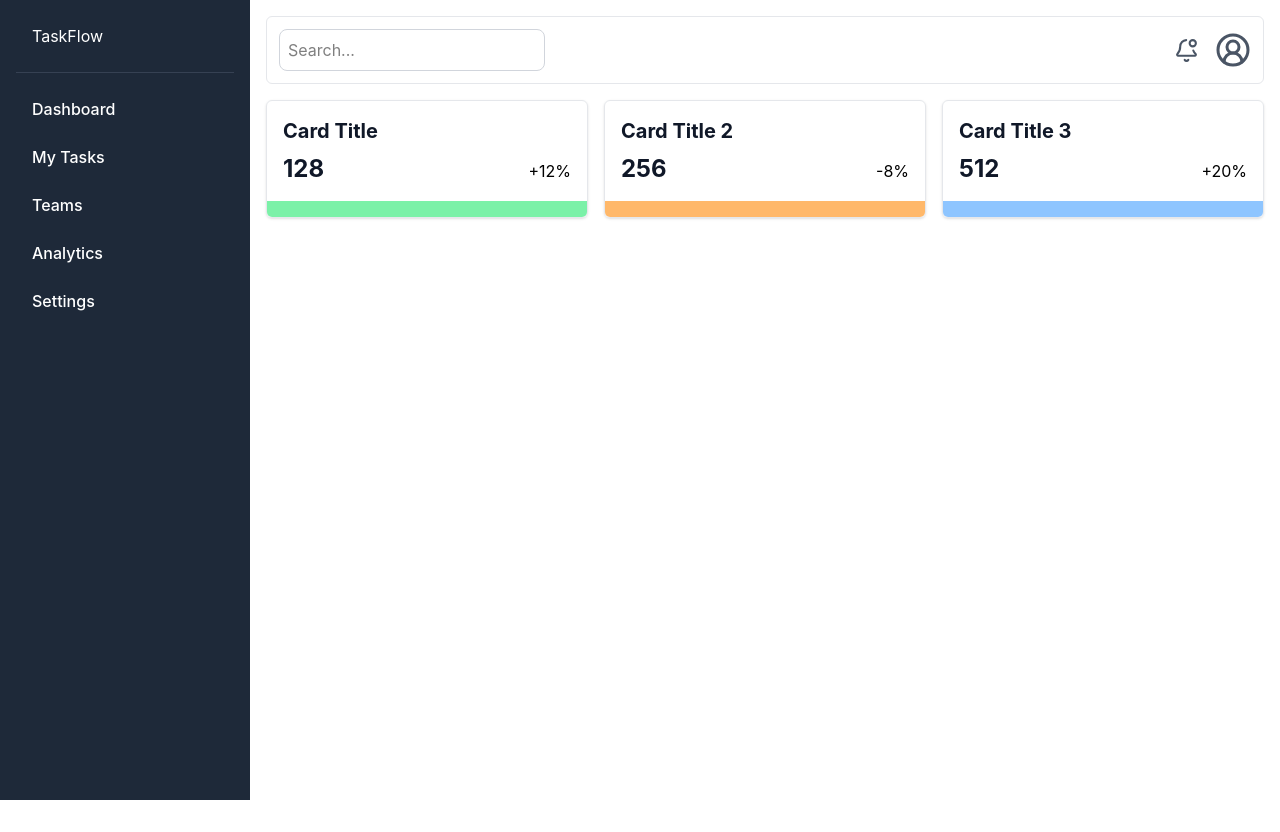
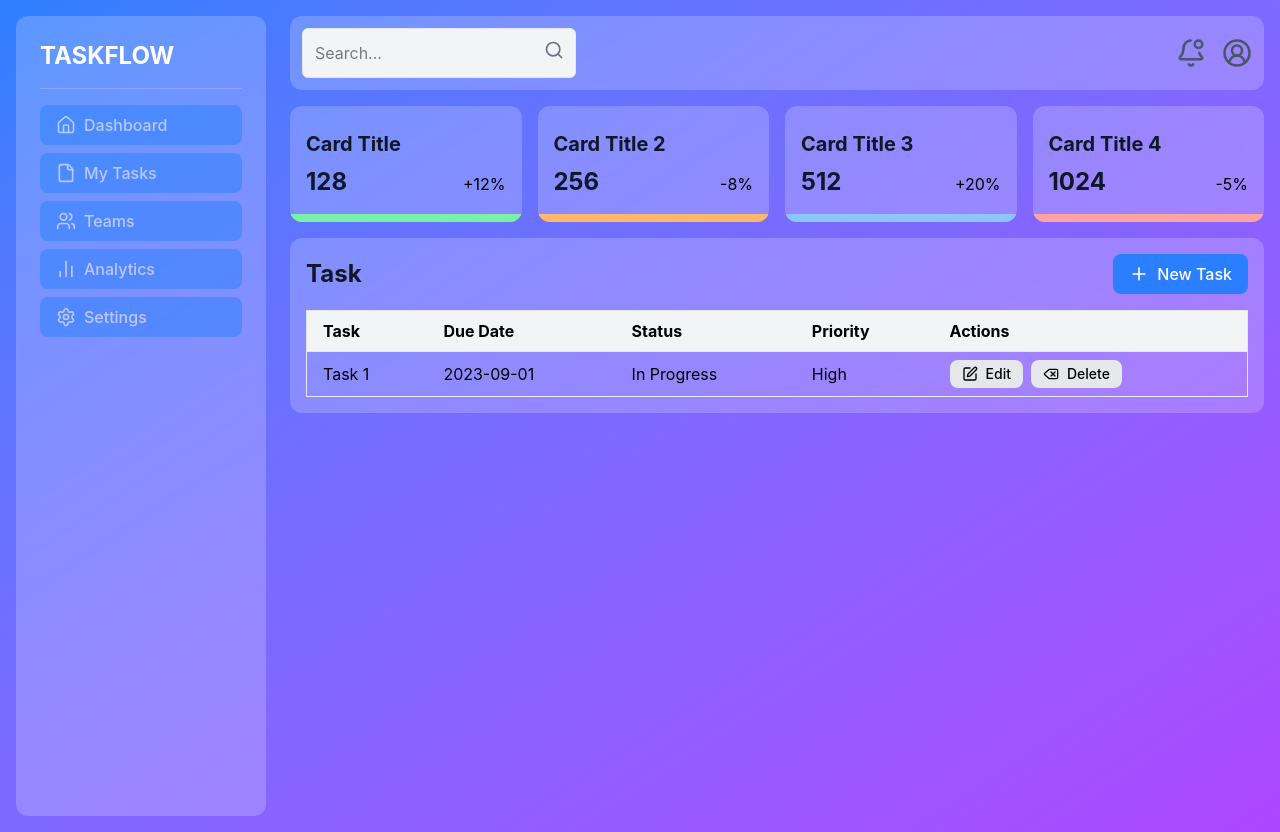
Before and after one commit to yourCode-jd/TaskFlow, a React (Vite) app: page / in a window 1280 px wide. Before the commit the page ends 800 px from the top, so only its background shows below. Built offline with nearby package versions, Linux system fonts and the light colour scheme.

Commit message:
modal and redesign layout

```diff
--- a/src/components/Button/Button.jsx
+++ b/src/components/Button/Button.jsx
@@ -1,8 +1,10 @@
 const variantClasses = {
-  primary: "bg-[var(--primary-color)] text-white hover:bg-blue-700",
-  secondary: "bg-[var(--secondary-color)] text-black hover:bg-gray-300",
-  outline: "border border-gray-400 text-black hover:bg-gray-100",
-  danger: "bg-[var(--danger-color)] text-white hover:bg-red-700",
+  primary: "bg-blue-500 text-white hover:bg-blue-700",
+  secondary: "bg-gray-200 text-black hover:bg-gray-300",
+  outline: "border border-gray-400 text-black hover:bg-gray-200",
+  danger: "bg-red-500 text-white hover:bg-red-700",
+  link: "text-white hover:bg-gray-600 bg-gray-700/30",
+  icon: "bg-gray-200 !p-0 hover:scale-110 ",
 };
 
 const sizeClasses = {
--- a/src/components/Card/Card.jsx
+++ b/src/components/Card/Card.jsx
@@ -21,22 +21,29 @@ function Card() {
       change: "+20%",
       color: "bg-blue-300",
     },
+    {
+      id: 4,
+      title: "Card Title 4",
+      value: 1024,
+      change: "-5%",
+      color: "bg-red-300",
+    },
   ];
 
   return (
-    <div className="grid grid-cols-3 gap-4 mt-4">
+    <div className="grid lg:grid-cols-4 md:grid-cols-3 grid-cols-2 gap-4 mt-4">
       {cardData.map((card) => (
         <div
           key={card.id}
-          className="border border-gray-200 rounded-md p-4 shadow relative overflow-hidden"
+          className=" p-4 py-6 relative overflow-hidden bg-white/20 backdrop-blur-sm rounded-xl"
         >
           <h3>{card.title}</h3>
-          <div className="flex justify-between items-baseline mb-4 mt-2">
+          <div className="flex justify-between items-baseline mt-2">
             <h2>{card.value}</h2>
             <span>{card.change}</span>
           </div>
           <div
-            className={`${card.color} p-2 w-full absolute bottom-0 left-0`}
+            className={`${card.color} p-1 w-full absolute bottom-0 left-0`}
           ></div>
         </div>
       ))}
--- a/src/components/Dashboard/Dashboard.jsx
+++ b/src/components/Dashboard/Dashboard.jsx
@@ -1,16 +1,16 @@
 import Sidebar from "../Sidebar/Sidebar";
 import Header from "../Header/Header";
-import Card from "../Card/Card";
+import DashboardContent from "../DashboardContent/DashboardContent";
 
 function Dashboard() {
   return (
-    <div className="grid grid-cols-[250px_1fr]">
+    <div className="grid grid-cols-[250px_1fr] gap-6 p-4 bg-linear-to-br from-blue-500 to-purple-500">
       <aside className="">
         <Sidebar />
       </aside>
-      <main className="p-4">
+      <main className="">
         <Header />
-        <Card />
+        <DashboardContent />
       </main>
     </div>
   );
--- /dev/null
+++ b/src/components/DashboardContent/DashboardContent.jsx
@@ -0,0 +1,13 @@
+import Card from "../Card/Card";
+import TableCard from "../TableCard/TableCard";
+
+function DashboardContent() {
+  return (
+    <div>
+      <Card />
+      <TableCard />
+    </div>
+  );
+}
+
+export default DashboardContent;
--- a/src/components/Header/Header.jsx
+++ b/src/components/Header/Header.jsx
@@ -1,22 +1,29 @@
-import { BellDot, CircleUserRound } from "lucide-react";
+import { BellDot, CircleUserRound, Search } from "lucide-react";
 
 function Header() {
   return (
-    <div className="bg-white border border-gray-200 rounded-md p-3">
+    <div className="bg-white/20 backdrop-blur-sm rounded-xl p-3">
       <div className="flex justify-between items-center">
-        {/* Search */}
-        <input
-          type="text"
-          placeholder="Search..."
-          className="border border-gray-300 rounded-lg p-2 w-max"
-        />
+        <div className="relative">
+          {/* Search */}
+          <input
+            type="text"
+            placeholder="Search..."
+            className="border border-gray-200 rounded-lg p-2 w-max pr-10"
+          />
+          <Search
+            width={20}
+            height={20}
+            className="absolute right-3 top-3 text-gray-500"
+          />
+        </div>
         {/* Icons */}
         <div className="flex gap-4">
           <button className="text-gray-600 hover:text-gray-800">
-            <BellDot width={25} height={25} />
+            <BellDot width={30} height={30} />
           </button>
           <button className="text-gray-600 hover:text-gray-800">
-            <CircleUserRound width={36} height={36} />
+            <CircleUserRound width={30} height={30} />
           </button>
         </div>
       </div>
--- /dev/null
+++ b/src/components/Modal/AddTaskModal.jsx
@@ -0,0 +1,88 @@
+import { CrossIcon } from "lucide-react";
+import Button from "../Button/Button";
+import { useState } from "react";
+
+function AddTaskModal({ onClose }) {
+  const [addTask, setAddTask] = useState("");
+  const [priority, setPriority] = useState("low");
+  const [dueDate, setDueDate] = useState("");
+
+  // Function
+  const handleSubmit = (e) => {
+    e.preventDefault();
+    // Handle form submission
+    console.log("Task Added:", { addTask, priority, dueDate });
+  };
+
+  return (
+    <>
+      {/* overlay */}
+      <div
+        className="fixed inset-0 bg-black/50 flex items-center justify-center"
+        onClick={onClose}
+      >
+        {/* modal */}
+        <div
+          className="p-6 border border-gray-200 rounded-md bg-white w-125"
+          onClick={(e) => e.stopPropagation()}
+        >
+          <div className="flex justify-between items-center">
+            <h2>Add New Task</h2>
+            <Button
+              variant="icon"
+              className="flex items-center justify-center w-8 h-8 rounded-full"
+            >
+              <CrossIcon
+                width={20}
+                height={20}
+                className="cursor-pointer rotate-45"
+                onClick={onClose}
+              />
+            </Button>
+          </div>
+          <div className="mt-4">
+            <form onSubmit={handleSubmit} className="space-y-4">
+              <label className="mb-1 block">Task Title</label>
+              <input
+                type="text"
+                placeholder="Enter something..."
+                value={addTask}
+                onChange={(e) => setAddTask(e.target.value)}
+              />
+              {/* Select */}
+              <label className="mb-1 block">Priority</label>
+              <select
+                value={priority}
+                id="select"
+                onChange={(e) => setPriority(e.target.value)}
+              >
+                <option value="low">Low</option>
+                <option value="medium">Medium</option>
+                <option value="high">High</option>
+              </select>
+              {/* date */}
+              <label>Due Date</label>
+              <input
+                className="mb-1 block"
+                type="date"
+                id="date"
+                value={dueDate}
+                onChange={(e) => setDueDate(e.target.value)}
+              />
+              <div className="flex justify-end space-x-4 mt-6">
+                <Button type="button" variant="outline" onClick={onClose}>
+                  Cancel
+                </Button>
+                <Button type="button" variant="primary">
+                  Add Task
+                </Button>
+              </div>
+            </form>
+          </div>
+        </div>
+      </div>
+    </>
+  );
+}
+
+export default AddTaskModal;
--- a/src/components/Sidebar/Sidebar.jsx
+++ b/src/components/Sidebar/Sidebar.jsx
@@ -1,54 +1,56 @@
+"Use client";
+import { BarChart2, Home, Settings, Users, File } from "lucide-react";
 import Button from "../Button/Button";
 
 function Sidebar() {
   return (
-    <div className="h-screen bg-gray-800 text-white p-4">
-      <div className="px-4 py-2"> TaskFlow</div>
-      <div className="mt-4 pt-4 border-t border-gray-700">
+    <div className="h-screen bg-white/20 backdrop-blur-sm rounded-xl text-white p-6">
+      <h2 className="uppercase text-white!">TaskFlow</h2>
+      <div className="mt-4 pt-4 border-t border-white/20">
         <ul className="space-y-2">
           <li>
             <Button
               variant="primary"
               size="md"
-              className="w-full justify-start"
+              className="w-full justify-start opacity-50"
             >
-              Dashboard
+              <Home width={20} height={20} /> Dashboard
             </Button>
           </li>
           <li>
             <Button
               variant="primary"
               size="md"
-              className="w-full justify-start"
+              className="w-full justify-start opacity-50"
             >
-              My Tasks
+              <File width={20} height={20} /> My Tasks
             </Button>
           </li>
           <li>
             <Button
               variant="primary"
               size="md"
-              className="w-full justify-start"
+              className="w-full justify-start opacity-50"
             >
-              Teams
+              <Users width={20} height={20} /> Teams
             </Button>
           </li>
           <li>
             <Button
               variant="primary"
               size="md"
-              className="w-full justify-start"
+              className="w-full justify-start opacity-50"
             >
-              Analytics
+              <BarChart2 width={20} height={20} /> Analytics
             </Button>
           </li>
           <li>
             <Button
               variant="primary"
               size="md"
-              className="w-full justify-start"
+              className="w-full justify-start opacity-50"
             >
-              Settings
+              <Settings width={20} height={20} /> Settings
             </Button>
           </li>
         </ul>
--- /dev/null
+++ b/src/components/TableCard/TableCard.jsx
@@ -0,0 +1,59 @@
+import React, { useState } from "react";
+import { Delete, Edit, Plus } from "lucide-react";
+import Button from "../Button/Button";
+import AddTaskModal from "../Modal/AddTaskModal";
+
+function TableCard() {
+  const [isModalOpen, setIsModalOpen] = useState(false);
+
+  return (
+    <div className="mt-4 p-4 relative overflow-hidden bg-white/20 backdrop-blur-sm rounded-xl">
+      <div className="flex justify-between items-center">
+        <h2 className="">Task</h2>
+        <Button
+          onClick={() => setIsModalOpen(true)}
+          variant="primary"
+          size="md"
+        >
+          <Plus width={20} height={20} />
+          New Task
+        </Button>
+      </div>
+      {isModalOpen && <AddTaskModal onClose={() => setIsModalOpen(false)} />}
+      <div>
+        <table className="w-full mt-4 border border-gray-200 rounded-md">
+          <thead>
+            <tr className="bg-gray-100 ">
+              <th className="px-4 py-2 text-left">Task</th>
+              <th className="px-4 py-2 text-left">Due Date</th>
+              <th className="px-4 py-2 text-left">Status</th>
+              <th className="px-4 py-2 text-left">Priority</th>
+              <th className="px-4 py-2 text-left">Actions</th>
+            </tr>
+          </thead>
+          <tbody>
+            <tr>
+              <td className="border-t border-gray-200 px-4 py-2">Task 1</td>
+              <td className="border-t border-gray-200 px-4 py-2">2023-09-01</td>
+              <td className="border-t border-gray-200 px-4 py-2">
+                In Progress
+              </td>
+              <td className="border-t border-gray-200 px-4 py-2">High</td>
+              <td className="border-t border-gray-200 px-4 py-2 space-x-2">
+                <Button variant="secondary" size="sm">
+                  <Edit width={16} height={16} /> Edit
+                </Button>
+                <Button variant="secondary" size="sm">
+                  <Delete width={16} height={16} />
+                  Delete
+                </Button>
+              </td>
+            </tr>
+          </tbody>
+        </table>
+      </div>
+    </div>
+  );
+}
+
+export default TableCard;
--- a/src/index.css
+++ b/src/index.css
@@ -32,3 +32,13 @@ h5 {
 h6 {
   @apply text-sm;
 }
+
+input,
+select,
+textarea {
+  @apply bg-gray-100 rounded-md p-3 w-full;
+}
+
+select {
+  @apply appearance-none bg-[url('./assets/downArrow.svg')] bg-no-repeat bg-position-[center_right_0.5rem] pr-6;
+}
```
Also changed, not shown: src/assets/downArrow.svg (added).
